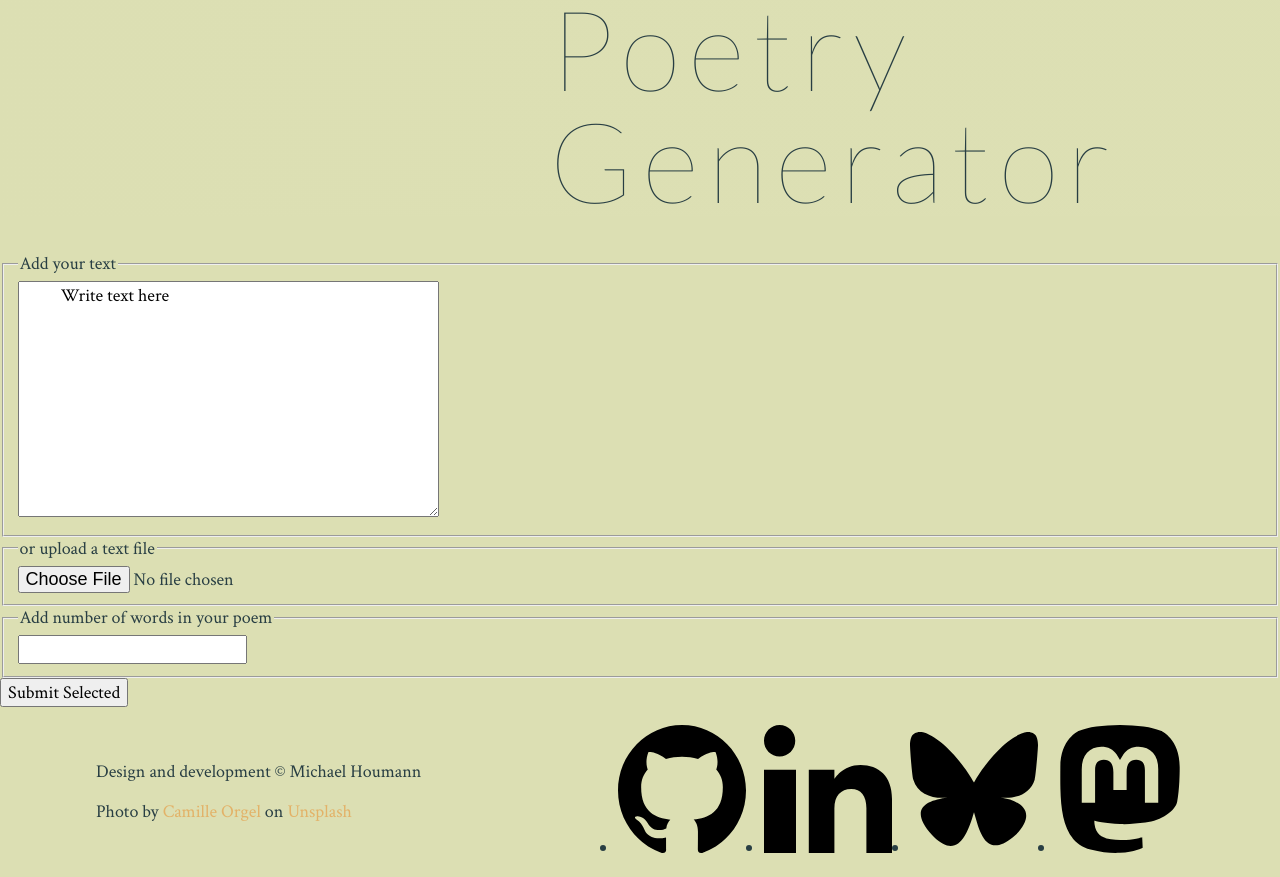
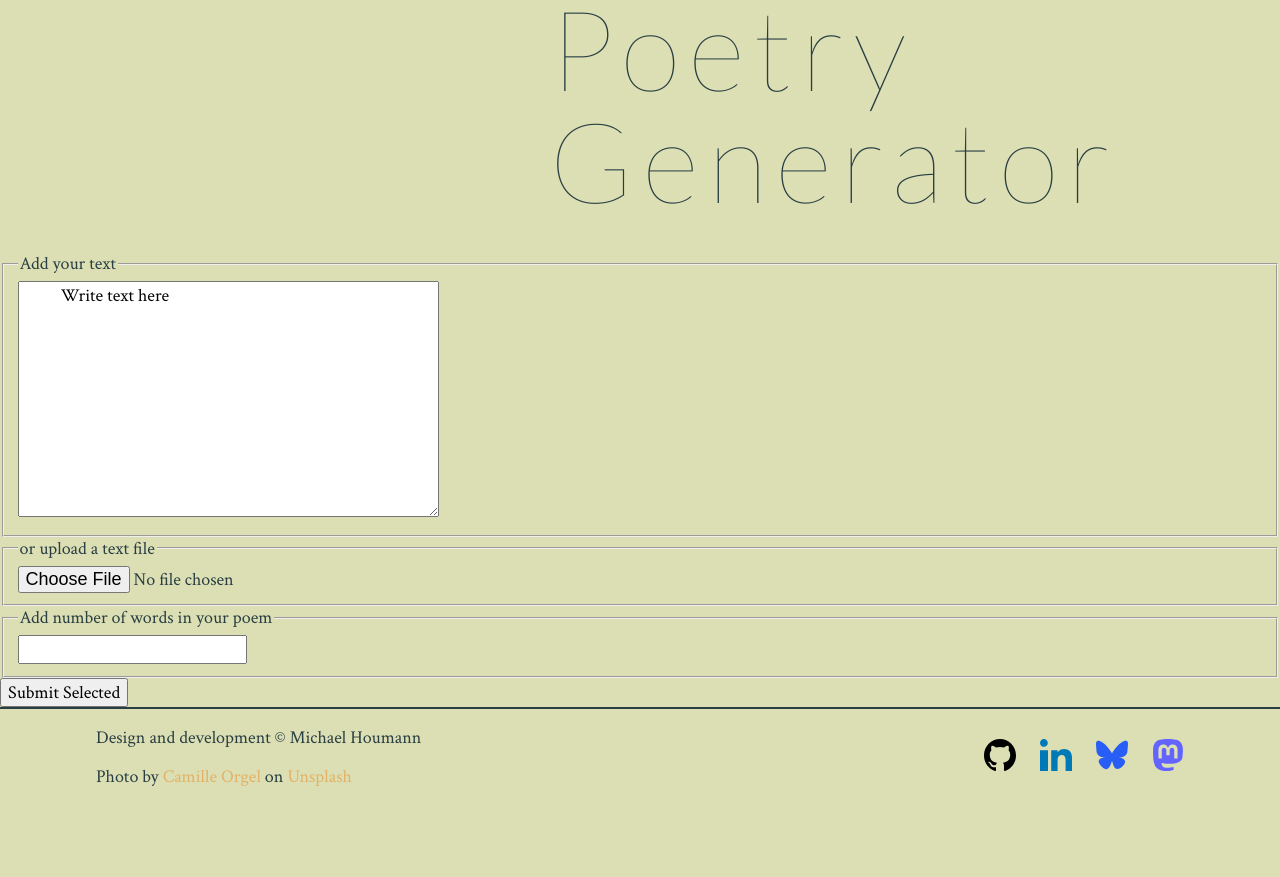
Before and after one commit to mhoumann87/cut-up-poetry, a plain HTML site: page index.html in a window 1280 px wide. Shown: the part 179-1056 px from the top of the page. After the commit the page ends 1003 px from the top, so only its background shows below. Drawn offline with Linux system fonts and the light colour scheme.

Commit message:
Add styler for footer

```diff
--- a/assets/css/styles.css
+++ b/assets/css/styles.css
@@ -108,8 +108,6 @@
     }
   }
 }
-
-/* setup color themes */
 
 /* basic re-set */
 *,
@@ -240,6 +238,8 @@ body {
   transform: translateY(0);
 }
 
+/* text only for use with screen readers */
+
 /* general header across website */
 
 .nav-wrapper {
@@ -285,6 +285,7 @@ header {
   background-image: url('../images/header-img-low.jpg');
   background-repeat: no-repeat;
   background-size: cover;
+  background-position: center center;
 }
 
 .filter-box {
@@ -303,3 +304,37 @@ header {
   grid-row-start: 1;
   align-self: center;
 }
+
+footer {
+  border-top: 2px solid var(--text);
+  line-height: 1.1;
+  margin: 0 0 1em 0;
+}
+
+footer ul {
+  --flex-gap: 1.5rem;
+
+  list-style: none;
+}
+
+.social-icon {
+  width: 32px;
+  height: 32px;
+}
+
+/* brand colors for the social icons */
+#github {
+  fill: #000000;
+}
+
+#linkedin {
+  fill: #007ab6;
+}
+
+#mastodon {
+  fill: #6364ff;
+}
+
+#bluesky {
+  fill: #295ef6;
+}
```
